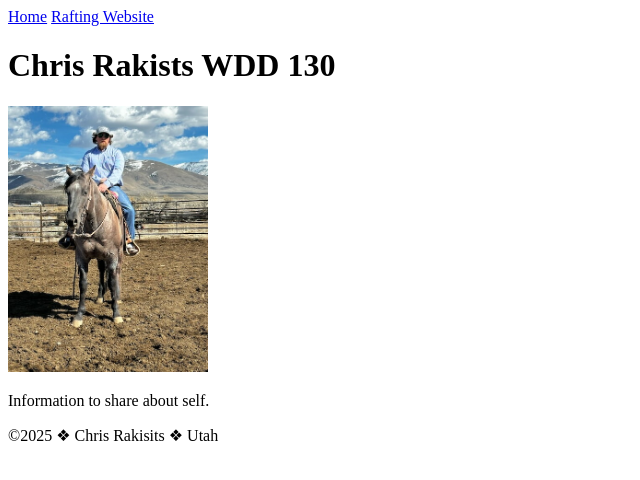
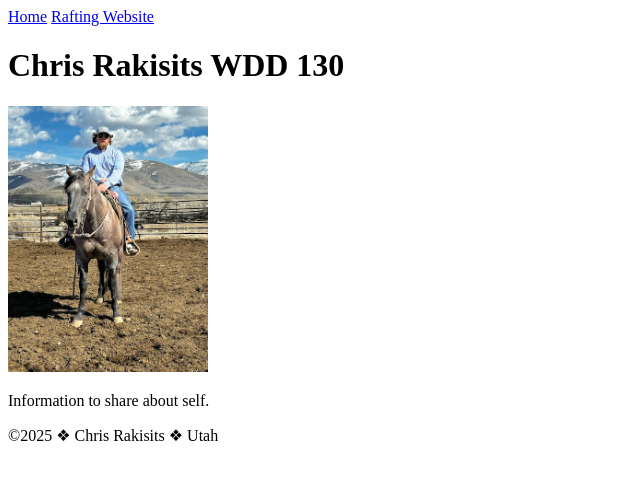
Before and after one commit to chrisr-1/wdd130, a plain HTML site: page index.html in a window 1280 px wide. Shown: the whole page, without its empty margins (0-640 px from the left). Drawn offline with Linux system fonts and the light colour scheme.

Commit message:
fix spelling

```diff
--- a/index.html
+++ b/index.html
@@ -13,7 +13,7 @@
             </nav>
         </header>
         <main>
-            <h1>Chris Rakists WDD 130</h1>
+            <h1>Chris Rakisits WDD 130</h1>
             <img src="images/profile.jpg" alt="Chris Rakisits" width="200">
             <p>Information to share about self.</p>
         </main>
```
